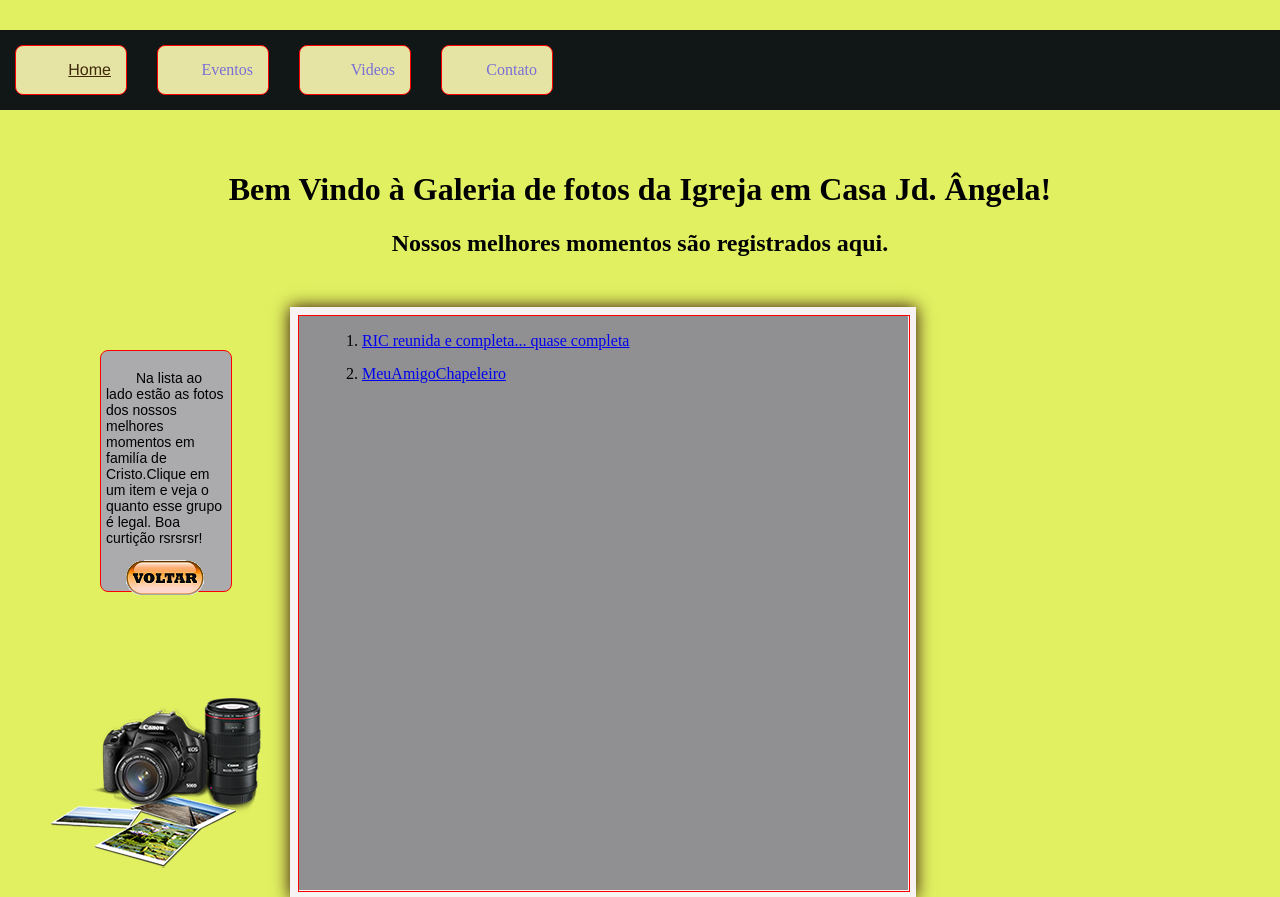
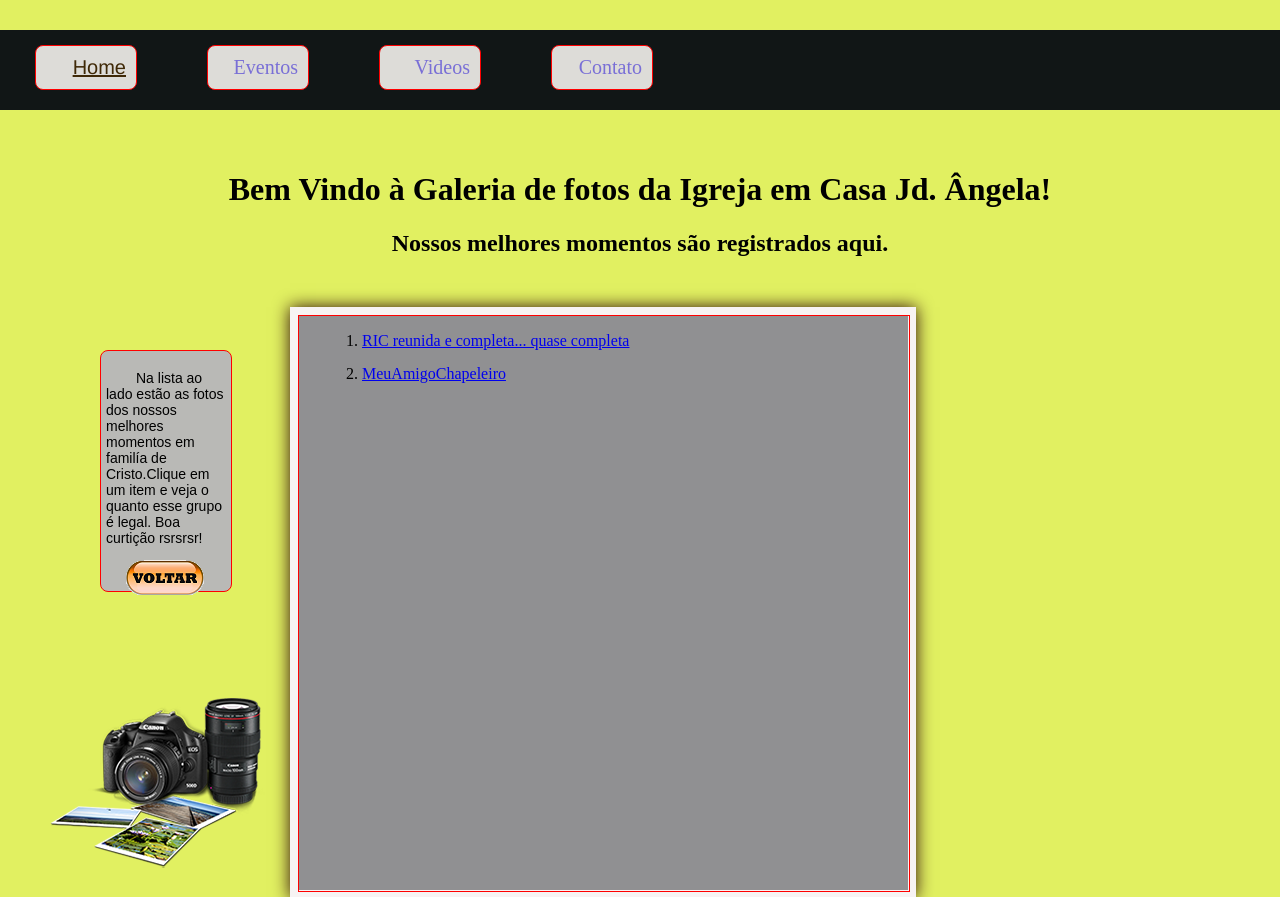
Before and after one commit to GuglielmoTargino/RIC_JD_ANGELA, a PHP site: page /fotos.html in a window 1280 px wide. Shown: the top 897 px of the page. Run offline with PHP 8.4, Linux system fonts and the light colour scheme.

Commit message:
adj_li
Ajuste na lista de menu

```diff
--- a/libraries/stylesheet.css
+++ b/libraries/stylesheet.css
@@ -39,11 +39,13 @@ nav{
     text-align: right;
 
 
+
 }
 nav li{
     border: 1px solid red;
     border-radius: 8px;
-    background-color: rgb(230, 228, 165);
+    background-color: rgb(221, 220, 216);
+    font-size: 20px;
 
 }
 
@@ -58,7 +60,7 @@ div#botao-menu img#bot-menu{
 
 }
 
-/*smart phone */
+/*smart phone ===================================================*/
 @media only screen and (max-width: 480px){
     nav{width: 100%; height: 55px; padding-top: 4px;}
     nav li{
@@ -71,6 +73,7 @@ div#botao-menu img#bot-menu{
         color: rgb(15, 15, 15);
         background-color: rgb(193, 197, 197);
         margin: 2px;
+        padding-right: 10px;
         }
 
 div#botao-menu img#bot-menu{
@@ -147,8 +150,9 @@ p{
         width: 40%;
         height: 35px;
         color: rgb(15, 15, 15);
-        background-color: rgb(193, 197, 197);
+        background-color: rgb(201, 201, 194);
         margin: 2px;
+        padding-right: 10px;
         }
 
 
@@ -217,7 +221,7 @@ p{
 /*desktop    */
 @media only screen and (min-width: 769px){
     nav{width: 100%; height: 80px; }
-    nav li{ float: left; width: 80px;  padding:15px; margin: 15px ; }
+    nav li{ float: left; width: 80px;  padding:10px; margin: 15px 35px; }
 
     div#botao-menu img#bot-menu{
         display: none;
@@ -234,7 +238,7 @@ p{
             width: 120px;
             padding: 5px;
             border-radius: 8px;
-            background-color: rgb(171, 171, 173);
+            background-color: rgb(185, 185, 182);
         }
 
     img#logo-pagina{
```
